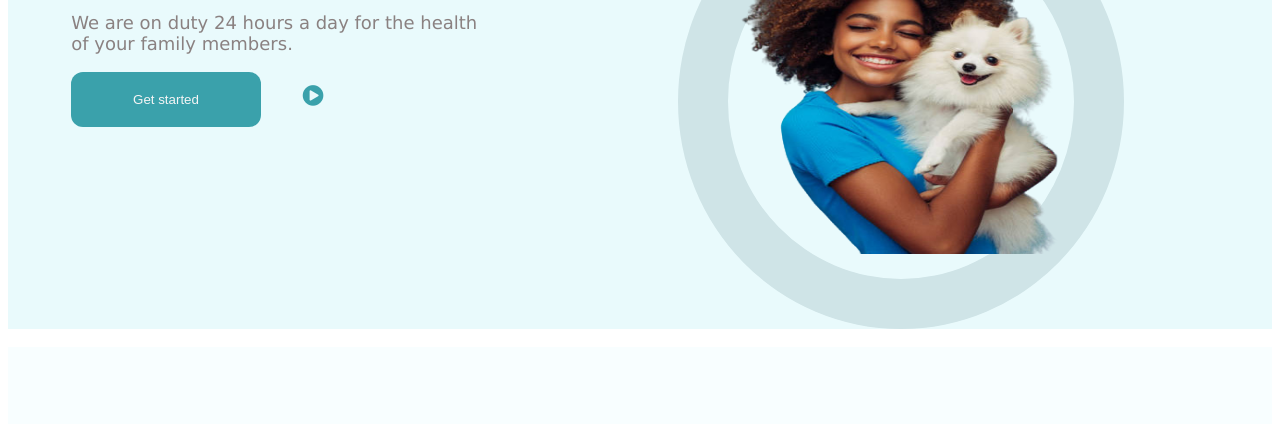
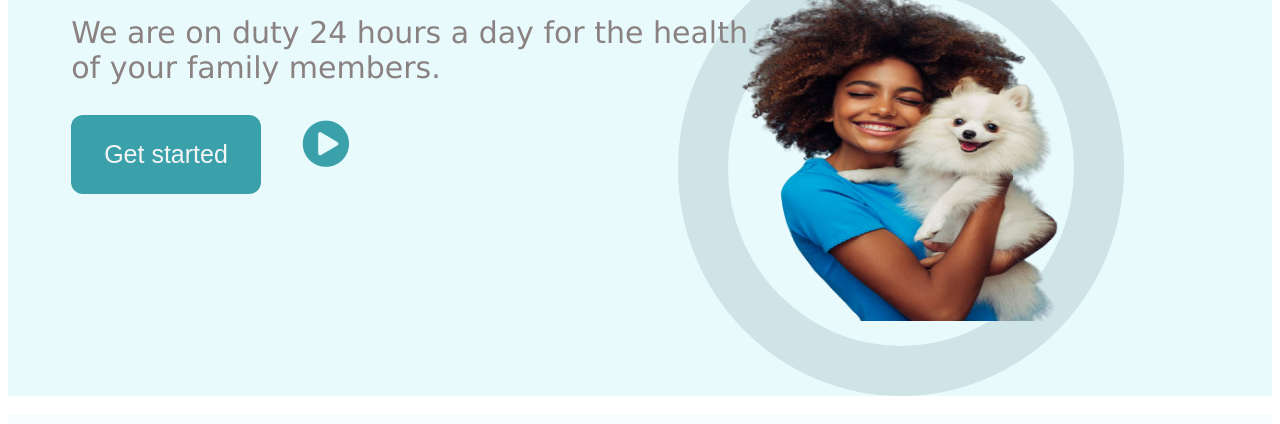
Before and after one commit to NakimuliSusan/Behance-website, a plain HTML site: page index.html in a window 1280 px wide. Shown: the part 227-651 px from the top of the page. Drawn offline with Linux system fonts and the light colour scheme.

Commit message:
website-behance

```diff
--- a/index.html
+++ b/index.html
@@ -39,7 +39,7 @@
         <div class="section-2">
             <div class="button">
                 <button>Get started</button>
-                <i class="fa fa-play-circle fa-5x" style="font-size:24px;"></i>
+                <i class="fa fa-play-circle fa-5x" style="font-size:54px;"></i>
             </div>
             <div class="circle"></div>
             <div class="image">
--- a/style.css
+++ b/style.css
@@ -58,24 +58,30 @@ span {
 }
 
 .one p {
-    font-size: 18px;
+    font-size: 30px;
     font-family: 'Lucida Sans';
     color: rgb(138, 129, 129);
 }
 
 button{
     margin-left:5%;
-    padding:20px;
+    padding:25px;
     width:15%;
     border-radius:12px;
     border-style:none;
     background-color:#3aa1ab;
     color:whitesmoke;
+    font-size:25px;
 }
 i{
     color:#3aa1ab;
     font-size:24px;
     margin-left:3%;
+    margin-bottom:-20%;
+}
+.section-2 i{
+    font-size:34px;
+
 }
 .fa-play-circle{
     font-size:30px;
```
